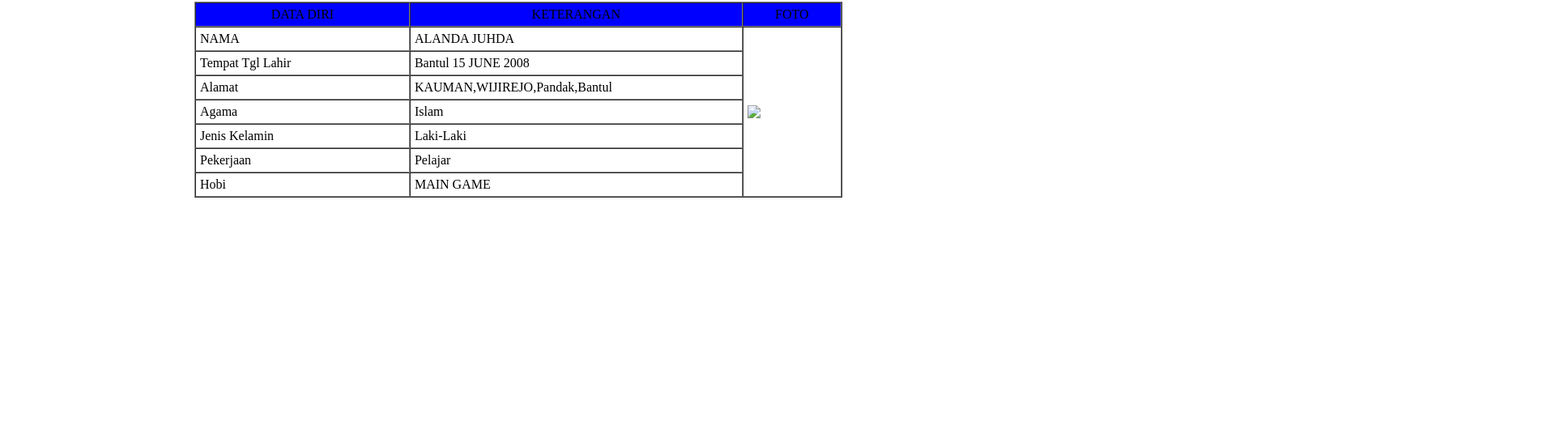
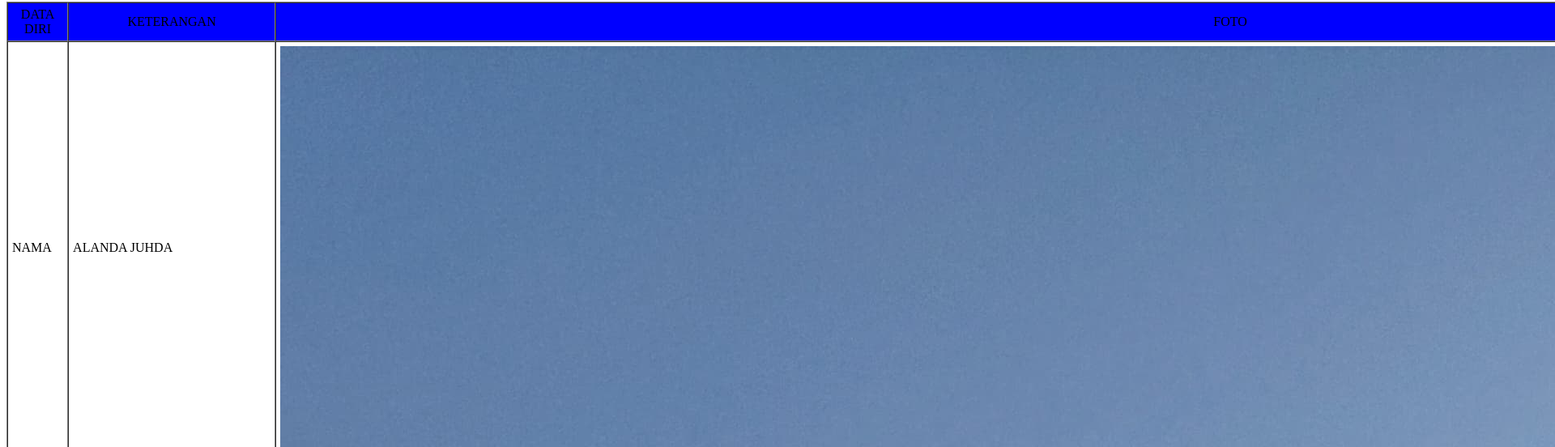
Before and after one commit to alanprojek/alan-, a plain HTML site: page index.html in a window 1280 px wide. Shown: the part 64-616 px from the top of the page at 81% size, 1920 px wide, since content can reach past the window. Drawn offline with Linux system fonts and the light colour scheme.

Commit message:
Update index.html

```diff
--- a/index.html
+++ b/index.html
@@ -13,7 +13,7 @@
 	<tr>
 		<td width="500">NAMA</td>
 		<td width="600">ALANDA JUHDA</td>
-		<td width="200" rowspan="7"><img src="ALAN OPM.jpg"</td>
+		<td width="200" rowspan="7"><img src="ALAN OPM.jpeg"</td>
 	</tr>
 	<tr>
 		<td>Tempat Tgl Lahir</td>
```
